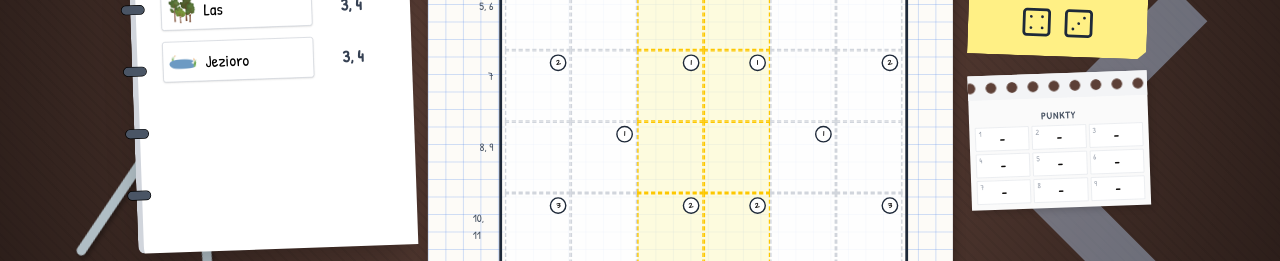
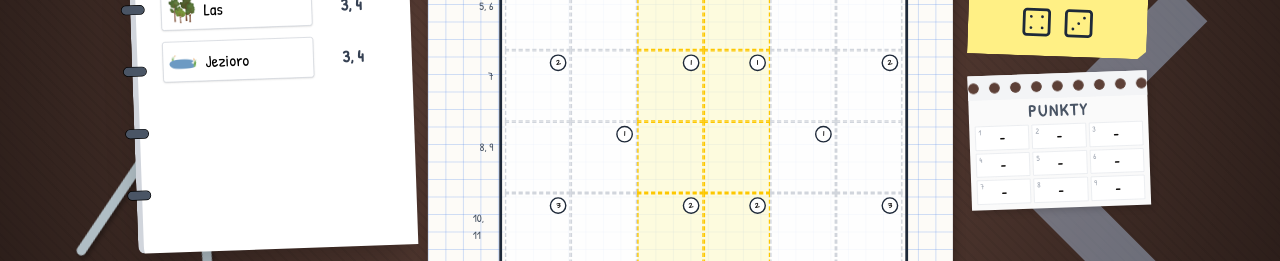
Before and after one commit to azizko1337/rolling-village-web-port, a Next.js app: page /play/single in a window 1280 px wide. Shown: the part 361-622 px from the top of the page. Built offline with nearby package versions, Linux system fonts and the light colour scheme.

Commit message:
small ui changes

```diff
--- a/src/app/globals.css
+++ b/src/app/globals.css
@@ -261,7 +261,7 @@ body {
   position: relative;
   border-top: 35px solid #f3f4f6;
   font-family: 'Patrick Hand', cursive;
-  padding-top: 15px;
+  padding-top: 1px;
 }
 .binder-page-horizontal::before {
   content: '';
@@ -271,7 +271,7 @@ body {
   background-image: radial-gradient(circle, #5D4037 7px, transparent 8px);
   background-size: 30px 30px;
   background-repeat: repeat-x;
-  background-position: 18px center;
+  background-position: 23px center;
 }
 
 .calendar-cell {
--- a/src/components/Score/Score.tsx
+++ b/src/components/Score/Score.tsx
@@ -51,7 +51,7 @@ export function ScoreTable({ game }: { game: RollingVillage }) {
     const points = game.getPoints();
     return (
         <div className="w-64 h-48 binder-page-horizontal transform -rotate-2 flex flex-col p-2">
-            <div className="text-center font-bold text-gray-600 mb-1 tracking-widest text-sm uppercase">Punkty</div>
+            <div className="text-center font-bold text-gray-600 mb-1 tracking-widest text-2xl uppercase">Punkty</div>
             <div className="grid grid-cols-3 grid-rows-3 gap-1 h-full w-full">
                 {Array.from({ length: NUMBER_OF_ROUNDS }).map((_, index) => {
                     const hasPoint = points[index + 1] !== undefined;
```
